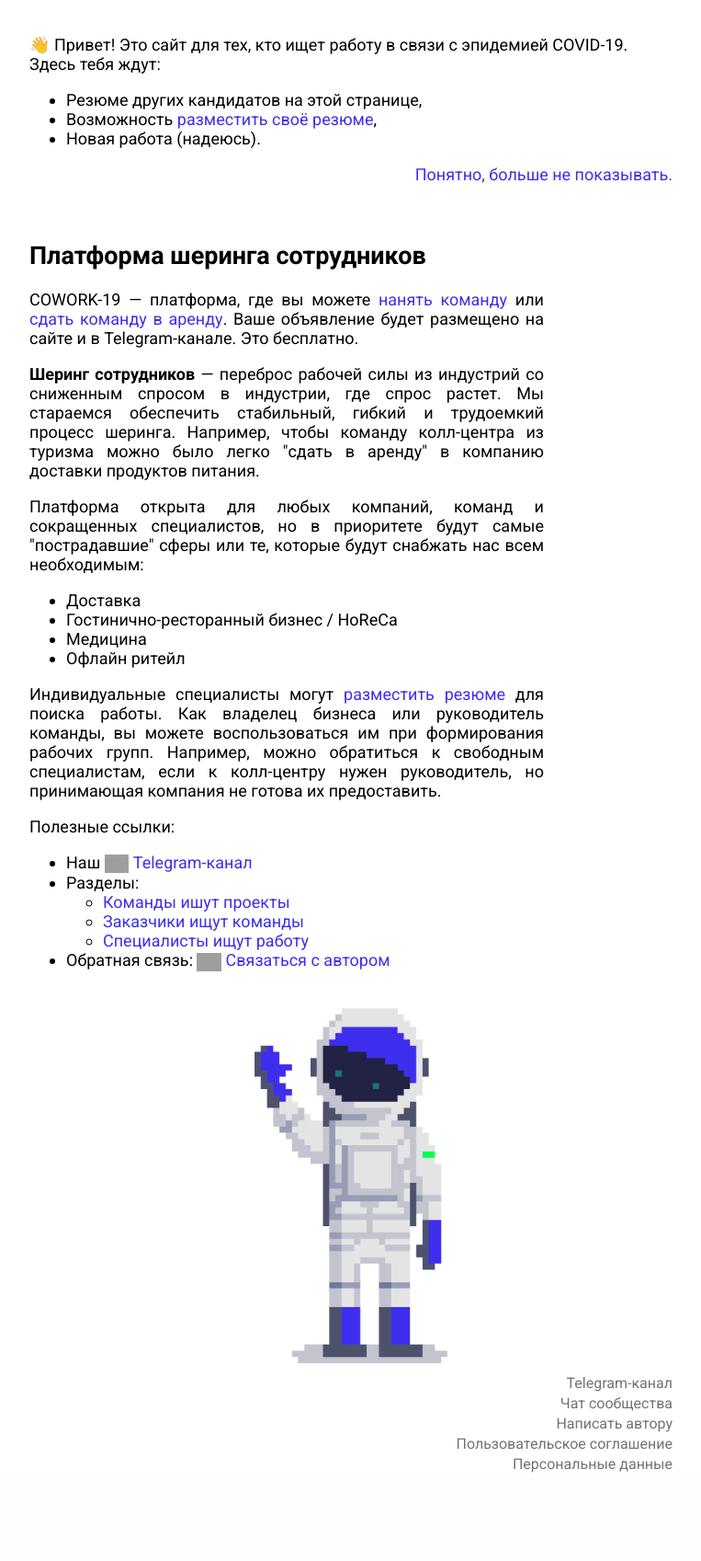
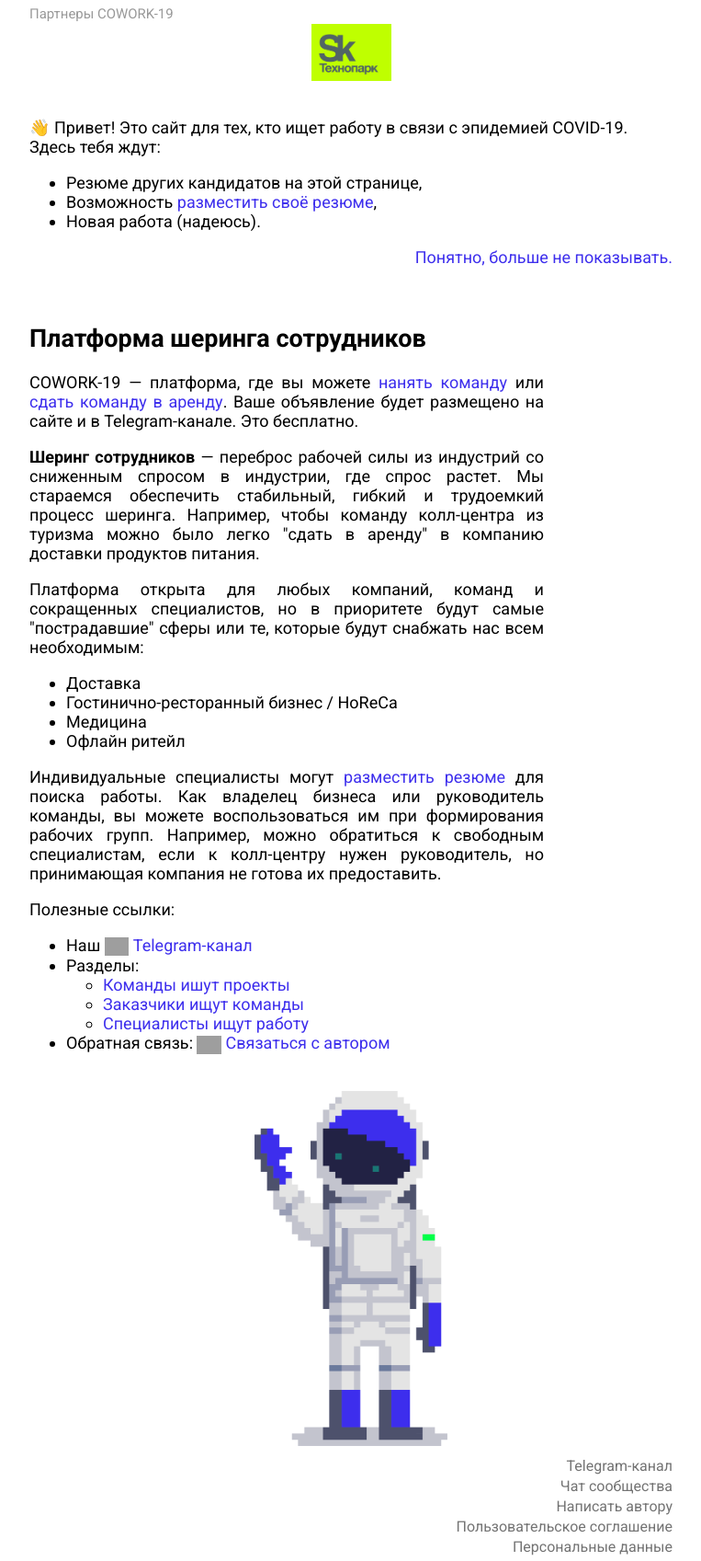
Before and after one commit to btseytlin/cowork-19, a Python web app: template cowork_site/templates/about.html in a window 1280 px wide. Shown: the part 48-1745 px from the top of the page at 92% size, without its empty margins (258-1021 px from the left). Before the commit the page ends 1649 px from the top, so only its background shows below. Run offline with Jinja, Linux system fonts and the light colour scheme; the template is opened without the code that fills it, so the values that code supplies are empty; some libraries are stand-ins or nearby versions; grey boxes are pictures that could not be loaded.

Commit message:
Skoltech partner

```diff
--- a/cowork_site/static/style.css
+++ b/cowork_site/static/style.css
@@ -314,7 +314,32 @@ button, input[type="submit"] {
     color: white;
 }
 
+/* partners */
 
+.partners {
+    height: 80px;
+}
+
+.partners > h5 {
+    margin: 0;
+    font-weight: normal;
+    color: #999;
+}
+
+.partners > .partners-list {
+    display: flex;
+    justify-content: space-evenly;
+    align-content: center;
+}
+
+.partners > .partners-list a {
+    display: inline-block;
+    height: 65px;
+}
+
+.partners > .partners-list img {
+    max-width: 87px;
+}
 /* Google button */
 
 .google-button {
--- a/cowork_site/templates/base.html
+++ b/cowork_site/templates/base.html
@@ -34,7 +34,9 @@
 </head>
 <body>
     {% include 'navbar.html' %}
+
     <div>
+        {% include 'partners.html' %}
         {%  if  get_flashed_messages()  %}
         <div class="container">
             {% for message in get_flashed_messages() %}
--- /dev/null
+++ b/cowork_site/templates/partners.html
@@ -0,0 +1,11 @@
+<div class="container">
+    <div class="partners">
+        <h5>Партнеры COWORK-19</h5>
+        <div class="partners-list">
+            <a class="partner" href="https://teleg.run/jobskolkovo" target="_blank">
+                <img src="{{ url_for('static', filename='partners/skoltech.jpg') }}"
+                     alt="логотип Сколково Технопарк"/>
+            </a>
+        </div>
+    </div>
+</div>
```
Also changed, not shown: cowork_site/static/partners/skoltech.jpg (added).
